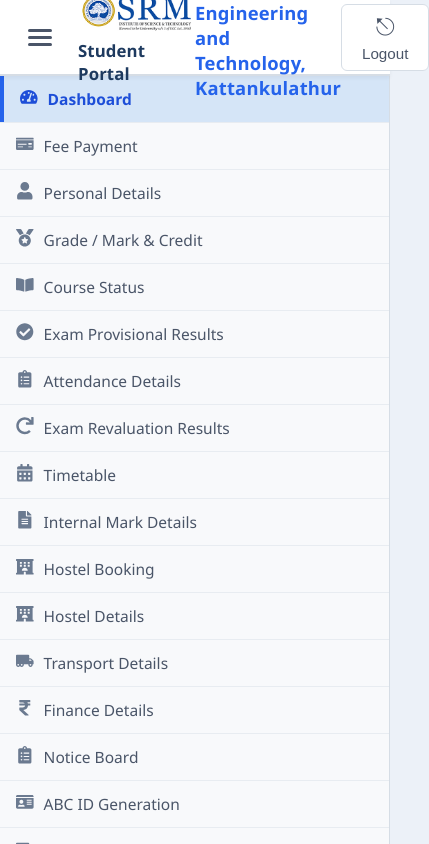
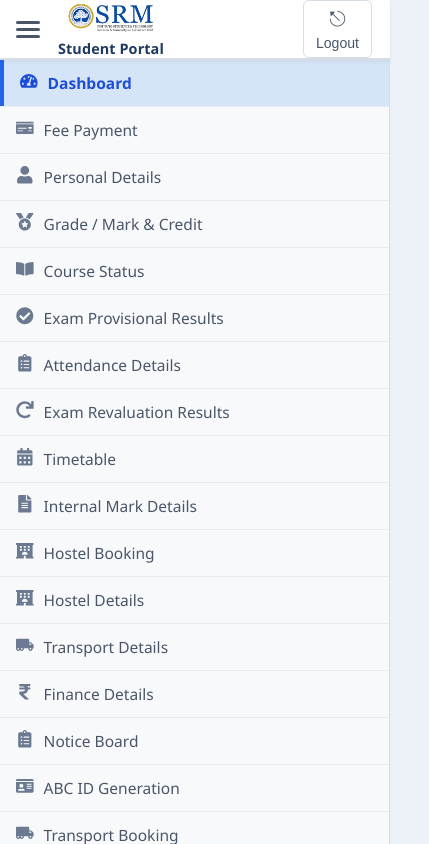
Before and after one commit to ed6095-web/srm_student_portal, a React (Create React App) app: page / in a window 390 px wide. Shown: the top 844 px of the page, 429 px wide, since content can reach past the window. Built offline with nearby package versions, Linux system fonts and the light colour scheme.

Commit message:
Update TopBar.css

```diff
--- a/src/styles/TopBar.css
+++ b/src/styles/TopBar.css
@@ -59,6 +59,15 @@
   color: #1e3a5f;
   margin-top: 2px;
   letter-spacing: 0.1px;
+  white-space: nowrap;
+}
+
+.topbar-center {
+  flex: 1;
+  display: flex;
+  justify-content: center;
+  padding: 0 10px;
+  overflow: hidden;
 }
 
 .topbar-center h1 {
@@ -67,28 +76,13 @@
   font-weight: 600;
   margin: 0;
   letter-spacing: 0.2px;
+  text-align: center;
 }
 
 .topbar-right {
   display: flex;
   align-items: center;
   margin-right: 10px;
-}
-
-.logout-btn {
-  background: #fff;
-  border: 1px solid #d6dde5;
-  cursor: pointer;
-  padding: 8px 14px;
-  border-radius: 6px;
-  display: flex;
-  flex-direction: column;
-  align-items: center;
-  gap: 4px;
-  transition: background 0.2s;
-  font-size: 0.95rem;
-  color: #4a5568;
-  font-weight: 500;
 }
 
 .logout-btn {
@@ -116,3 +110,44 @@
   font-size: 1.5rem;
   color: #4a5568;
 }
+
+/* Responsive - Hide center text on mobile */
+@media (max-width: 900px) {
+  .topbar {
+    padding: 6px 10px;
+    height: 65px;
+  }
+  .topbar-center {
+    display: none;
+  }
+  .topbar-logo {
+    height: 38px;
+  }
+  .topbar-title {
+    font-size: 0.95rem;
+  }
+  .topbar-left {
+    gap: 10px;
+  }
+}
+
+@media (max-width: 700px) {
+  .topbar {
+    padding: 6px 8px;
+    height: 60px;
+  }
+  .topbar-logo {
+    height: 35px;
+  }
+  .topbar-title {
+    font-size: 0.9rem;
+  }
+  .logout-btn {
+    padding: 6px 12px;
+    font-size: 0.88rem;
+    min-width: 65px;
+  }
+  .logout-icon {
+    font-size: 1.3rem;
+  }
+}
```
